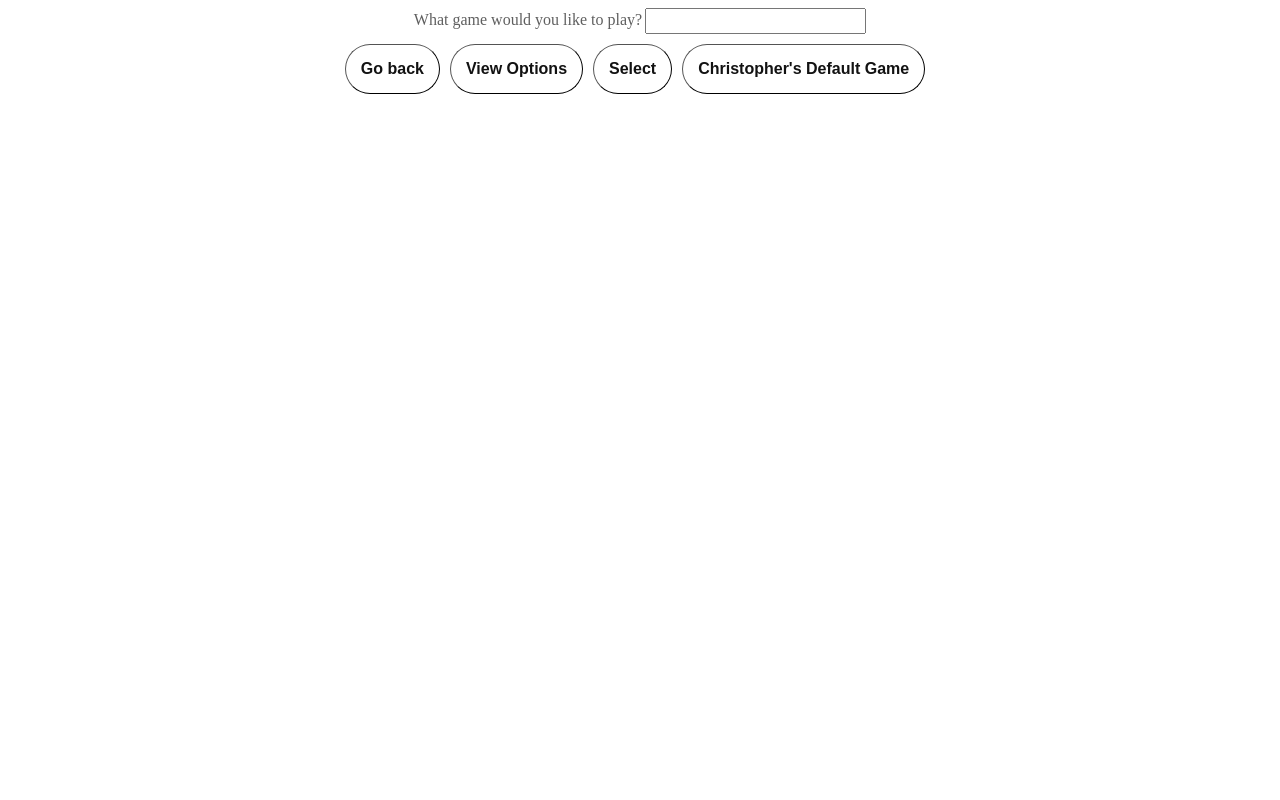
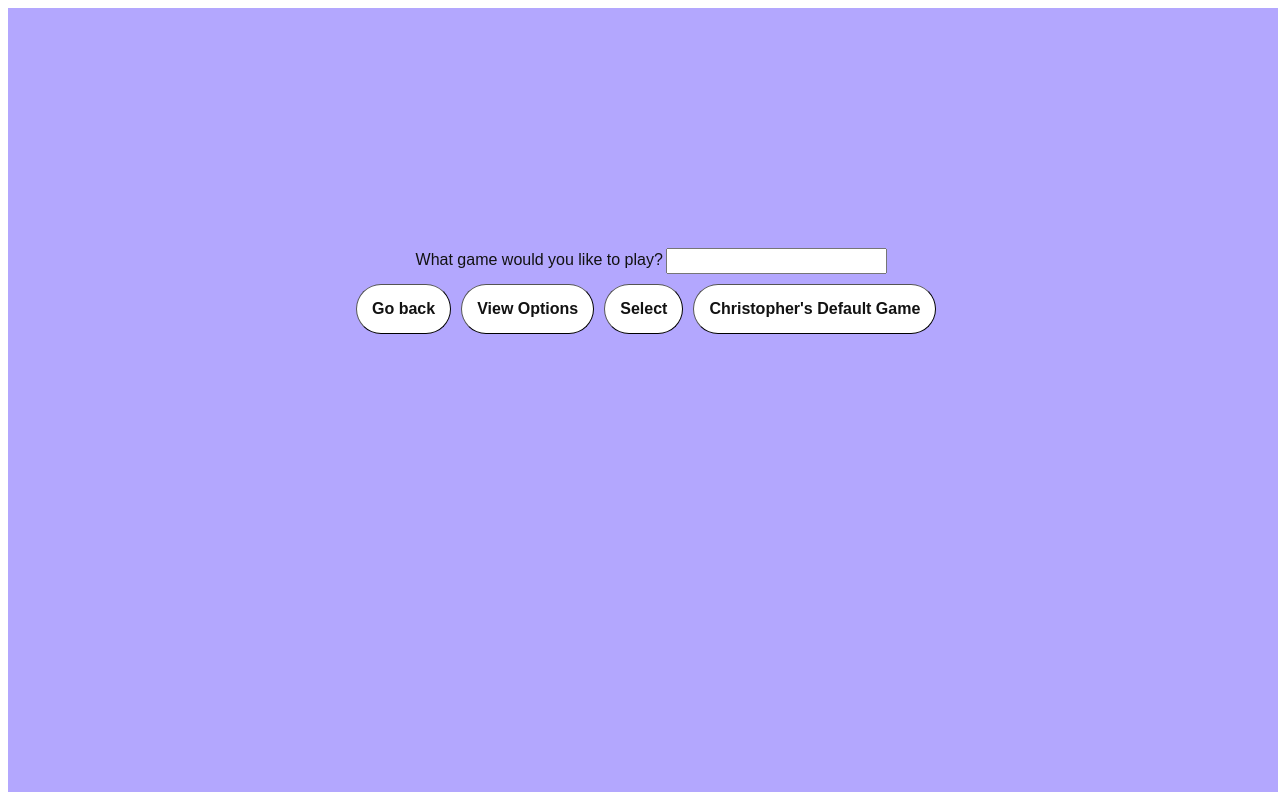
Before and after one commit to ckennedy1518/connections-christmas-2023, a React (Create React App) app: page / in a window 1280 px wide. Both pictures are taken after a click on the button "Play!". Built offline with nearby package versions, Linux system fonts and the light colour scheme.

Commit message:
fixup: styling of initial/entry screen

```diff
--- a/src/Components/Playing/PlayingEntryPoint.tsx
+++ b/src/Components/Playing/PlayingEntryPoint.tsx
@@ -35,9 +35,9 @@ export const PlayingEntryPoint: React.FC<IPlayingEntryPointProps> = props => {
         callBackHelper("Default", setValues, setApiResult, setStage);
     }, [setStage, setValues]);
 
-    return <>
+    return <div className="_background">
         <div className="_categoryLabelAndTextArea">
-            <span className="_textAreaLabel">What game would you like to play?</span>
+            <span className="_textAreaLabel _blackText">What game would you like to play?</span>
             <textarea id={GAME_SELECT_TEXTBOX_ID} className="_textArea _smallerTextArea" />
         </div>
         <VerticalSpacer height={10} />
@@ -47,10 +47,11 @@ export const PlayingEntryPoint: React.FC<IPlayingEntryPointProps> = props => {
             <OptionButton onClick={onSelectClick} caption="Select" cssClass="_navigationButton" />
             <OptionButton onClick={onDefaultClick} caption="Christopher's Default Game" cssClass="_navigationButton" />
         </div>
-        {apiResult === SaveResult.NoGameFound && "Game not found, please try again."}
-        {apiResult === SaveResult.BadString && "That game is not valid"}
+        <VerticalSpacer height={3} />
+        {apiResult === SaveResult.NoGameFound && <span className="_saveErrorMessage">Game not found, please try again.</span>}
+        {apiResult === SaveResult.BadString && <span className="_saveErrorMessage">That game is not valid.</span>}
         {shouldShowOptions && <ListOfGameOptionsPopup listOfFiles={fileList.current} setShouldShowOptions={setShouldShowOptions} />}
-    </>;
+    </div>;
 }
 
 async function callBackHelper(
--- a/src/Styles/_CreateGame.css
+++ b/src/Styles/_CreateGame.css
@@ -43,6 +43,11 @@
     padding-right: 3px;
     padding-top: 3px;
     color: #5f5f5f;
+    font-family: 'nyt franklin', Arial, Helvetica, sans-serif;
+}
+
+._blackText {
+    color: rgb(18, 18, 18);
 }
 
 ._descriptionLabel {
@@ -56,10 +61,12 @@
     justify-content: center;
     display: flex;
     color: red;
+    font-family: 'nyt franklin', Arial, Helvetica, sans-serif;
 }
 
 ._categoryLabelAndTextArea {
     display: flex;
     flex-direction: row;
     justify-content: center;
+    padding-top: 30vh;
 }
--- a/src/Styles/_InitialPage.css
+++ b/src/Styles/_InitialPage.css
@@ -4,10 +4,13 @@
 
 ._background {
     background-color: rgb(179, 167, 254);
+    height: 98vh;
+    width: 98vw;
+    padding-left: 2vh;
 }
 
 ._mainMessage {
-    top: 30%;
+    padding-top: 30vh;
     text-align: center;
     justify-content: center;
     display: flex;
```
